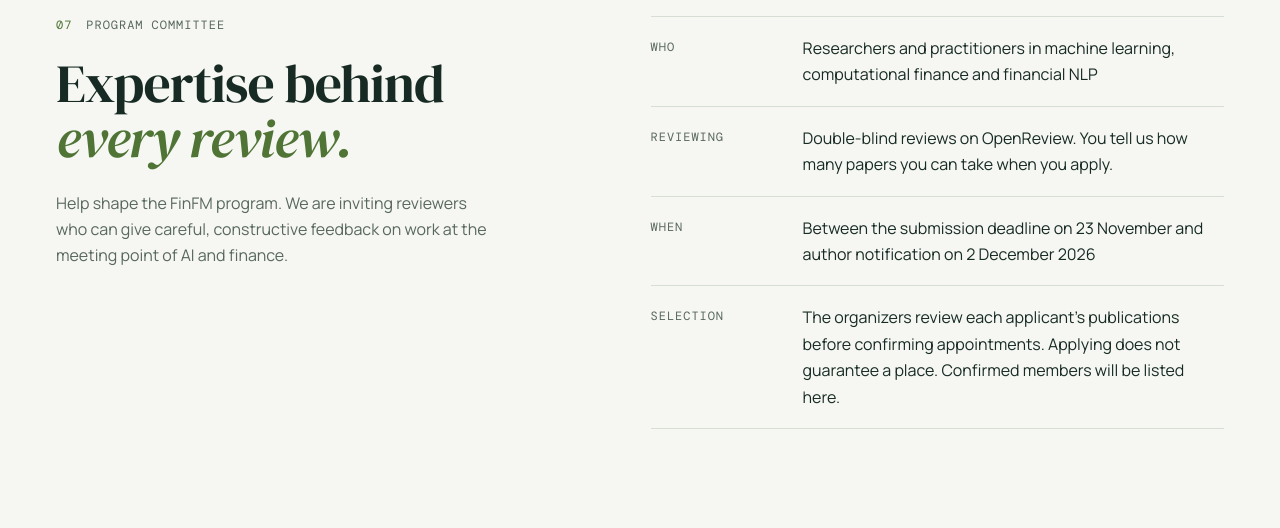
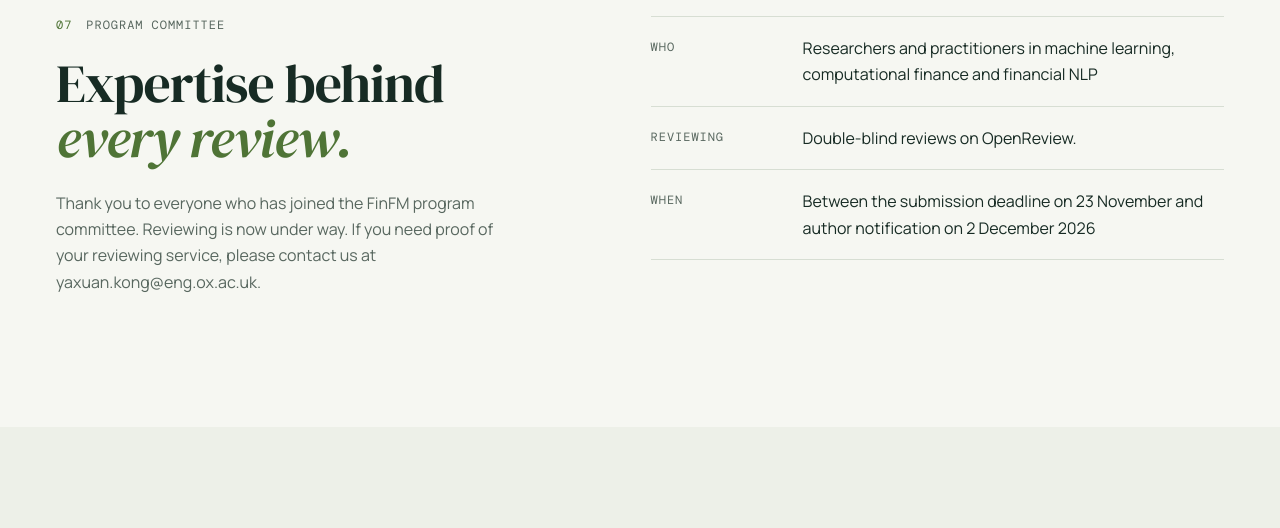
Before and after one commit to finhorizons/AAAI_2027_Workshop_FinFM, a plain HTML site: page index.html in a window 1280 px wide. Shown: the part 7160-7688 px from the top of the page. Drawn offline with Linux system fonts and the light colour scheme.

Commit message:
Update the program committee section now that reviewing is under way

```diff
--- a/index.html
+++ b/index.html
@@ -974,9 +974,10 @@
             <em>every review.</em>
           </h2>
           <p class="committee-lead">
-            Help shape the FinFM program. We are inviting reviewers who can give
-            careful, constructive feedback on work at the meeting point of AI
-            and finance.
+            Thank you to everyone who has joined the FinFM program committee.
+            Reviewing is now under way. If you need proof of your reviewing
+            service, please contact us at
+            <a href="mailto:yaxuan.kong@eng.ox.ac.uk">yaxuan.kong@eng.ox.ac.uk</a>.
           </p>
         </div>
         <div class="committee-body">
@@ -991,8 +992,7 @@
             <div>
               <dt>Reviewing</dt>
               <dd>
-                Double-blind reviews on OpenReview. You tell us how many papers
-                you can take when you apply.
+                Double-blind reviews on OpenReview.
               </dd>
             </div>
             <div>
@@ -1000,14 +1000,6 @@
               <dd>
                 Between the submission deadline on 23 November and author
                 notification on 2 December 2026
-              </dd>
-            </div>
-            <div>
-              <dt>Selection</dt>
-              <dd>
-                The organizers review each applicant's publications before
-                confirming appointments. Applying does not guarantee a place.
-                Confirmed members will be listed here.
               </dd>
             </div>
           </dl>
```
